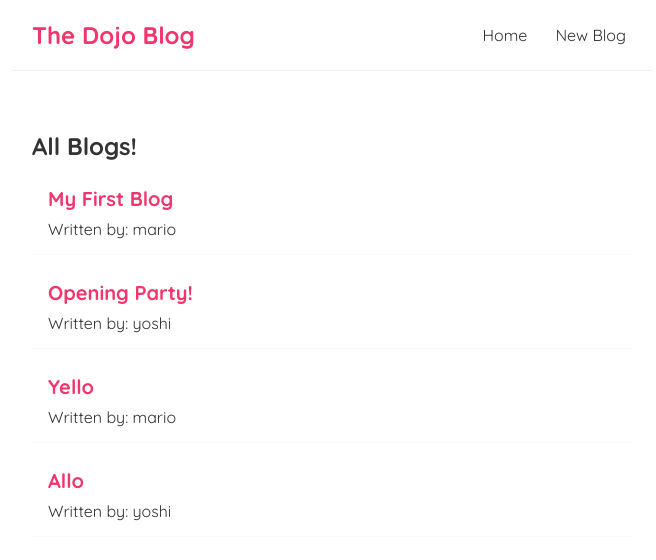
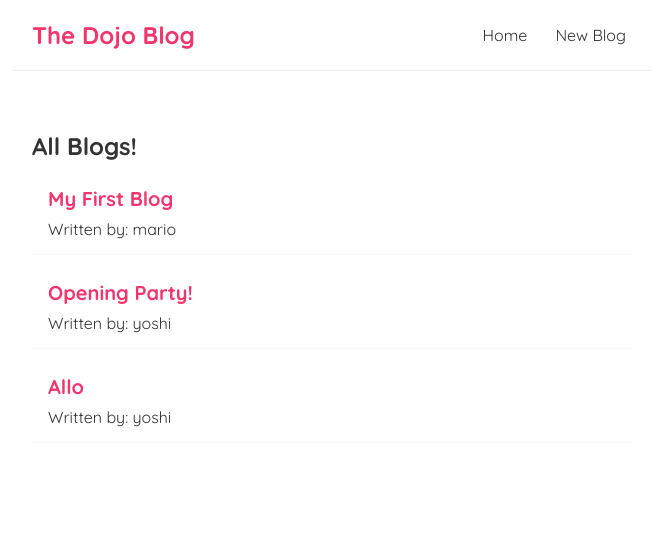
Before and after one commit to AllForPeace/react-blog-practice-1, a React (Create React App) app: page / in a window 1280 px wide. Shown: the top 560 px of the page, without its empty margins (308-964 px from the left). Built offline with nearby package versions, Linux system fonts and the light colour scheme; data requests are answered from the project's data file; the HTML template or start-up script is replaced by a standard one.

Commit message:
lesson 32 final

```diff
--- a/data/db.json
+++ b/data/db.json
@@ -13,12 +13,6 @@
       "id": 2
     },
     {
-      "title": "Yello",
-      "body": "Whatssssssaaaaaaap",
-      "author": "mario",
-      "id": 3
-    },
-    {
       "title": "Allo",
       "body": "Wassup",
       "author": "yoshi",
--- a/src/App.js
+++ b/src/App.js
@@ -2,6 +2,7 @@ import Navbar from './Navbar'
 import Home from './Home'
 import Create from './Create'
 import ShowBlog from './ShowBlog'
+import NotFound from './NotFound'
 import { BrowserRouter as Router, Route, Switch } from 'react-router-dom'
 
 function App() {
@@ -24,6 +25,9 @@ function App() {
             <Route exact path="/blogs/:id">
               <ShowBlog />
             </Route>
+            <Route path="*">
+              <NotFound />
+            </Route>
           </Switch>
         </div>
       </div>
--- /dev/null
+++ b/src/NotFound.js
@@ -0,0 +1,14 @@
+import { Link } from 'react-router-dom'
+
+function NotFound () {
+    return (
+        <div className="not-found">
+            <h2>Sorry</h2>
+            <p>That page cannot be found.</p>
+
+            <Link to="/">Back to Home Page</Link>
+        </div>
+    );
+}
+
+export default NotFound;
--- a/src/ShowBlog.js
+++ b/src/ShowBlog.js
@@ -1,10 +1,18 @@
-import { useParams } from 'react-router-dom'
+import { useParams, useHistory } from 'react-router-dom'
 import useFetch from './useFetch'
 
 function ShowBlog(){
     const { id } = useParams();
     const { data: blog , isPending, error } = useFetch('http://localhost:8000/blogs/' + id);
 
+    const history = useHistory();
+
+    const handleDelete = function(){
+        fetch('http://localhost:8000/blogs/' + id, {
+            method: 'DELETE'
+        })
+        .then(() => history.push('/'))
+    }
     return (
         <div className="blog-details">
             { isPending && <div>Loading...</div> }
@@ -14,6 +22,7 @@ function ShowBlog(){
                     <h2> {blog.title} </h2>
                     <p>Written by: {blog.author}</p>
                     <div>{blog.body}</div>
+                    <button onClick={handleDelete}>Delete Blog</button>
                 </article>
             )}
         </div>
--- a/src/index.css
+++ b/src/index.css
@@ -7,9 +7,7 @@
   color: #333;
 }
 
-a{
-  text-decoration: none;
-}
+
 .navbar {
   padding: 20px;
   display: flex;
@@ -55,6 +53,9 @@ a{
   margin-bottom: 8px;
 }
 
+.preview-content a {
+  text-decoration: none;
+}
 /* show blog page */
 
 .blog-details h2{
```
